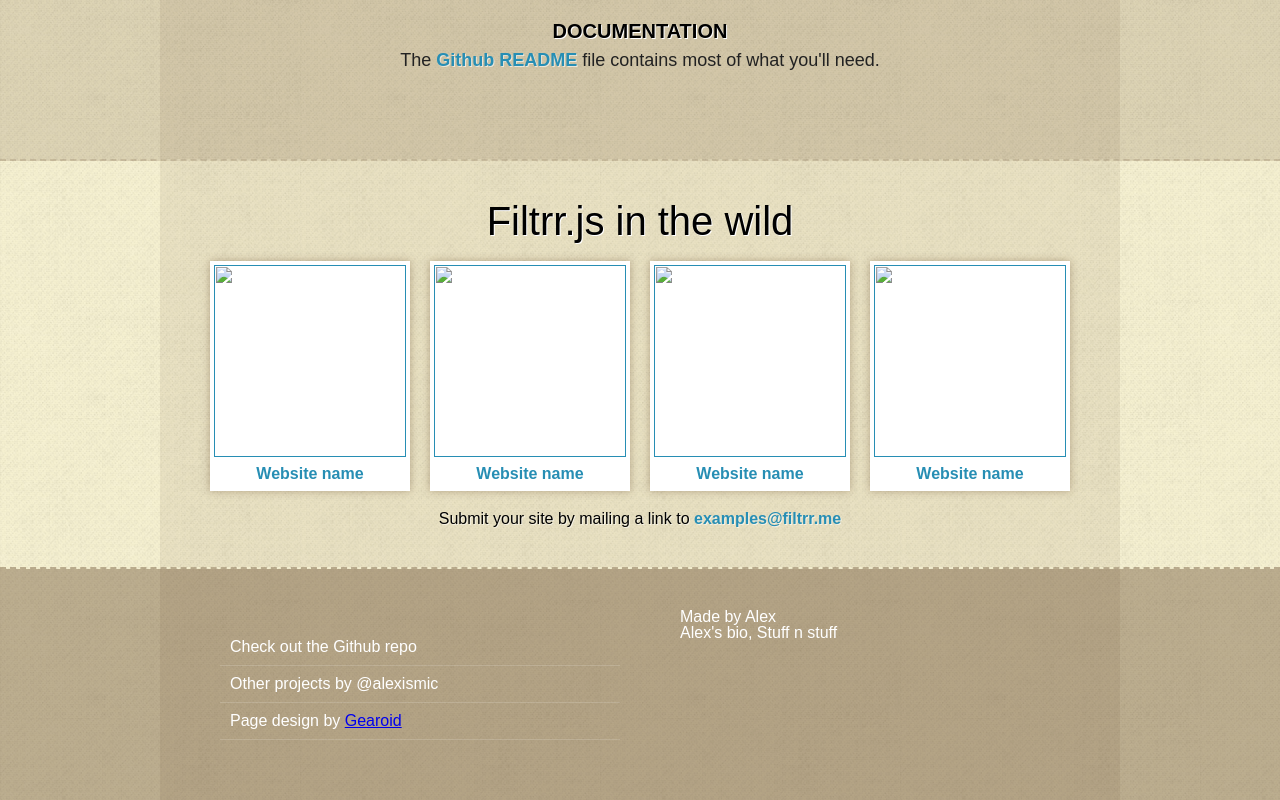
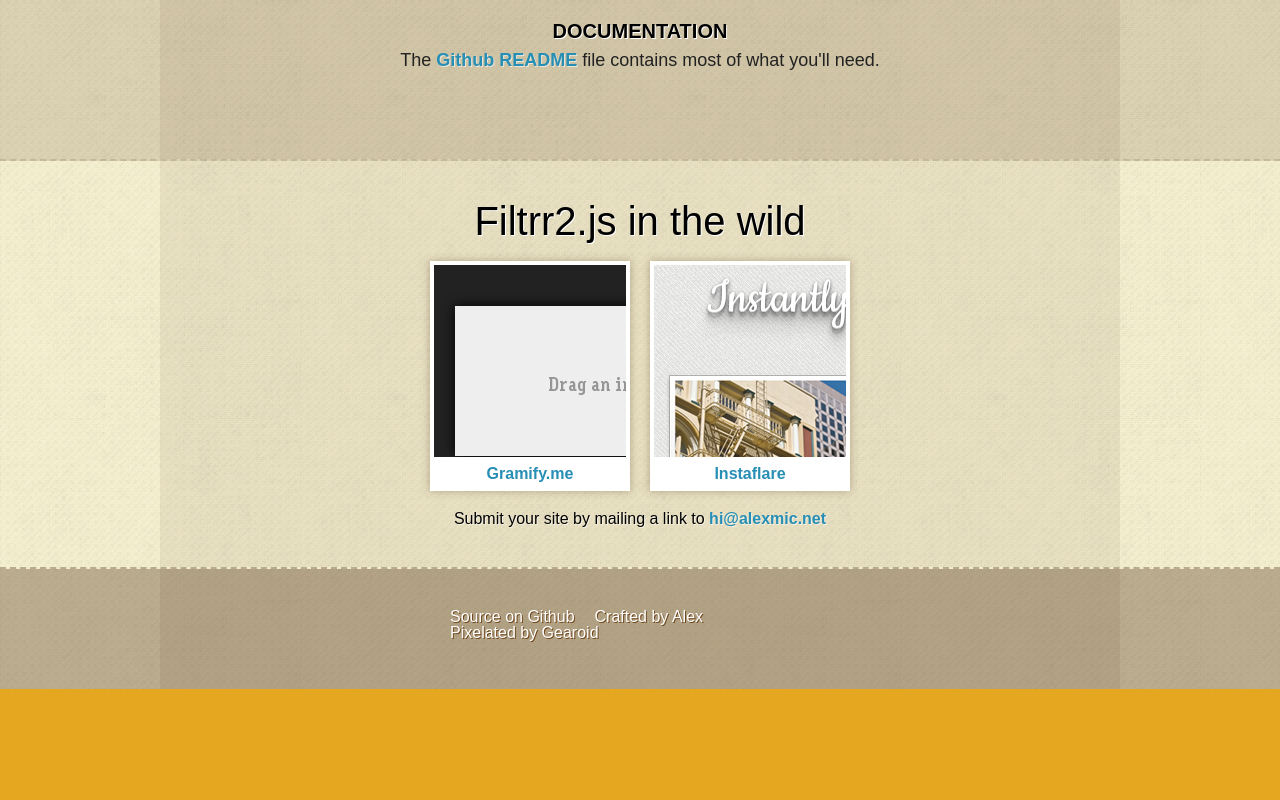
Before and after one commit to alexmic/filtrr, a plain HTML site: page index.html in a window 1280 px wide. Shown: the part 1982-2782 px from the top of the page. After the commit the page ends 2671 px from the top, so only its background shows below. Drawn offline with Linux system fonts and the light colour scheme; grey boxes are pictures that could not be loaded.

Commit message:
Add examples and changed footer.

```diff
--- a/index.html
+++ b/index.html
@@ -172,47 +172,30 @@
 
     <div class="container">
 
-      <h5>Filtrr.js in the wild</h5>
+      <h5>Filtrr2.js in the wild</h5>
 
 
       <ul class="clearfix">
 
-          <li><a href="">
+          <li><a target="_blank" href="http://gramify.me">
 
-              <img src="" alt="" width="192" height="192"/>
+              <img src="img/gramify.png" alt="" width="192" height="192"/>
 
-              <p>Website name</p>
+              <p>Gramify.me</p>
 
           </a></li>
 
-          <li><a href="">
+          <li><a target="_blank" href="http://www.instaflare.com/">
 
-              <img src="" alt="" width="192" height="192"/>
+              <img src="img/instaflare.png" alt="" width="192" height="192"/>
 
-              <p>Website name</p>
+              <p>Instaflare</p>
 
           </a></li>
 
-          <li><a href="">
-
-              <img src="" alt="" width="192" height="192"/>
-
-              <p>Website name</p>
-
-          </a></li>
-
-          <li><a href="">
-
-              <img src="" alt="" width="192" height="192"/>
-
-              <p>Website name</p>
-
-          </a></li>
-
-
       </ul>
 
-      <p>Submit your site by mailing a link to <a href="mailto:examples@filtrr.me">examples@filtrr.me</a></p>
+      <p>Submit your site by mailing a link to <a href="mailto:hi@alexmic.net">hi@alexmic.net</a></p>
 
     </div>
 
@@ -224,24 +207,11 @@
 
       <ul>
 
-        <li>Check out the Github repo</li>
-        <li>Other projects by @alexismic</li>
-        <li>Page design by <a href="http://gearoidorourke.com">Gearoid</a></li>
+        <li>Source on <a target="_blank" href="https://github.com/alexmic/filtrr">Github</a></li>
+        <li>Crafted by <a target="_blank" href="http://alexmic.net">Alex</a></li>
+        <li>Pixelated by <a target="_blank" href="http://gearoidorourke.com">Gearoid</a></li>
 
       </ul>
-
-      <div id="alex">
-
-          <img src="ing/alex.jpg" alt="" />
-
-          <h4>Made by Alex</h4>
-
-          <p>Alex's bio, Stuff n stuff</p>
-
-          <iframe src="http://markdotto.github.com/github-buttons/github-btn.html?user=alexmic&type=follow&count=true"
-            allowtransparency="true" frameborder="0" scrolling="0" width="165px" height="20px"></iframe>
-
-      </div>
 
     </nav>
 
--- a/less/filtrr.less
+++ b/less/filtrr.less
@@ -350,7 +350,8 @@ border-bottom: 2px dashed rgba(80, 50, 20, .35);
 
   ul {
       padding: 0 50px 0 30px;
-      margin-bottom: 20px;
+      margin: 0 auto 20px auto;
+      width: 440px;
 
       li {
           background: #ffffff;
@@ -381,15 +382,25 @@ border-bottom: 2px dashed rgba(80, 50, 20, .35);
 footer {
  background-color: rgba(80, 50, 20, .35);
  color: #ffffff;
+ text-shadow: 1px 1px 0px rgb(114, 72, 30);
+     nav a {
+      color: white;
+      text-decoration: none;
 
+     }
+
+     nav a:hover {
+      text-decoration: underline;
+     }
      nav ul {
-         padding: 20px 60px;
-         float: left;
          width: 400px;
+         height: 40px;
+         margin: 0 auto;
+         position: relative;
 
          li {
-             border-bottom: 1px solid rgba(255, 255, 255, .15);
-             padding: 10px;
+             float: left;
+             margin: 0px 10px;
              }
 
          }
```
Also changed, not shown: img/gramify.png (added), img/instaflare.png (added).
